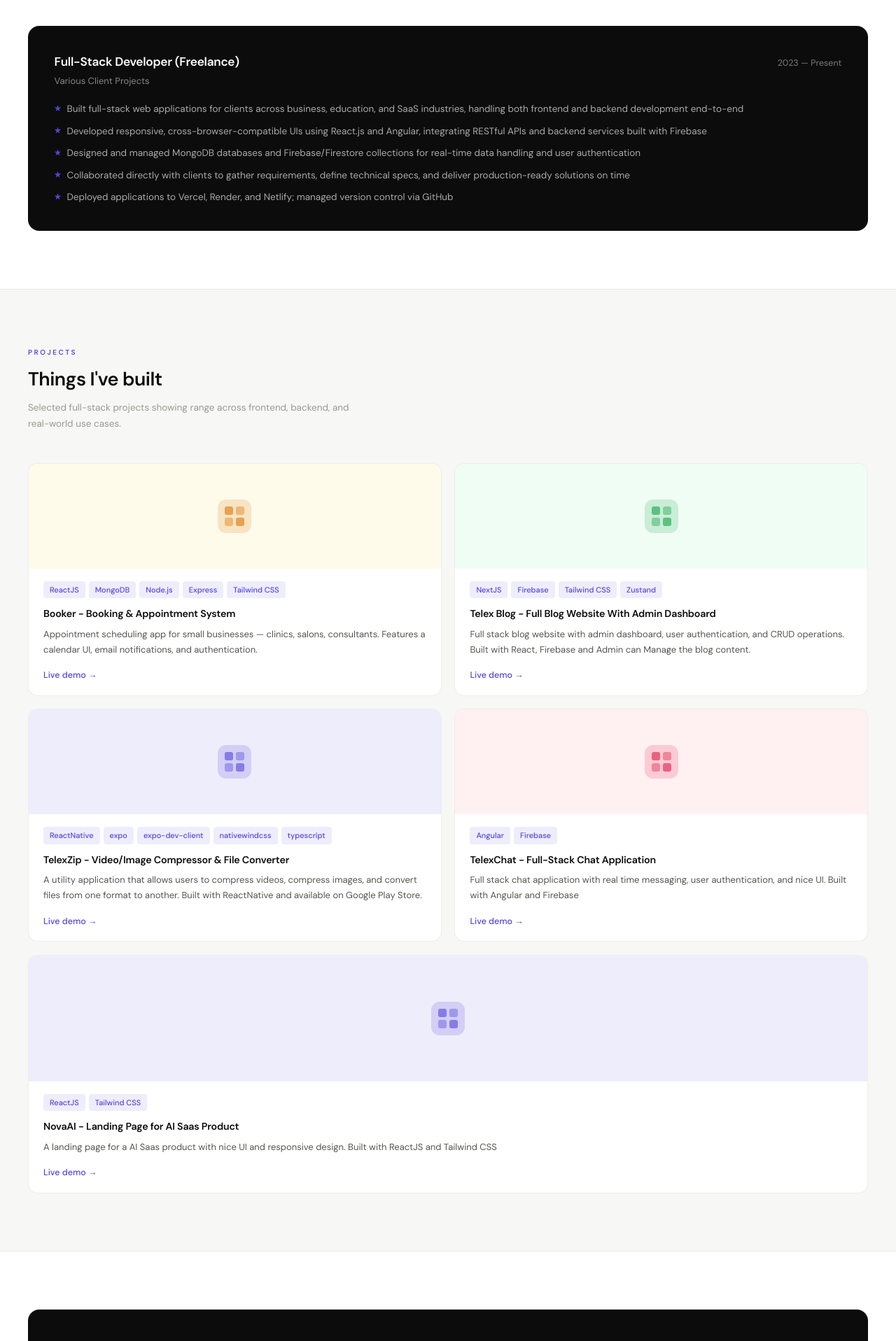
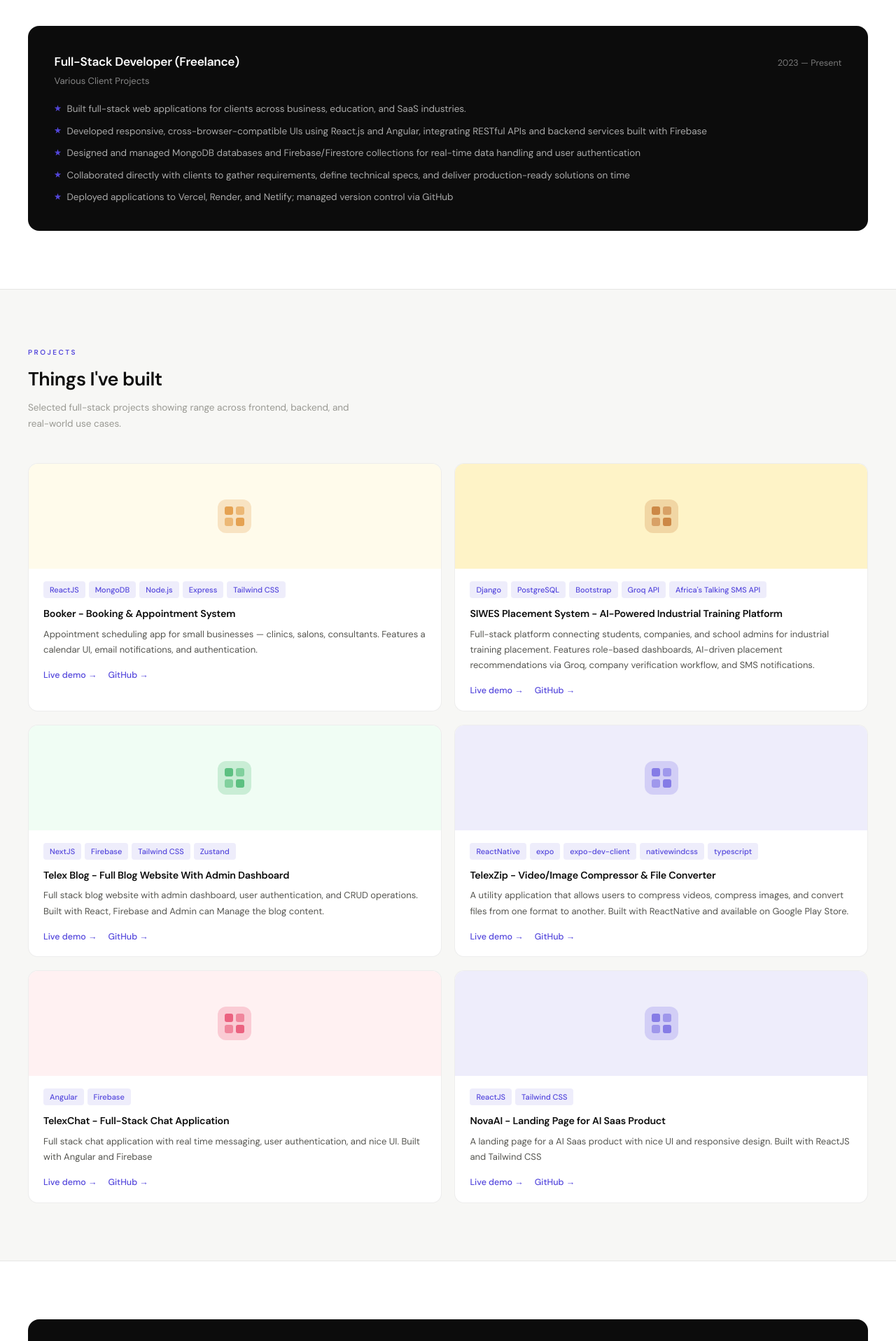
Before and after one commit to AdejumoOlanrewaju/telex-mern-portfolio, a React (Vite) app: page / in a window 1280 px wide. Shown: the part 2120-4037 px from the top of the page at 70% size. Built offline with nearby package versions, Linux system fonts and the light colour scheme.

Commit message:
skill and projects update

```diff
--- a/src/components/Experience/Experience.jsx
+++ b/src/components/Experience/Experience.jsx
@@ -8,7 +8,7 @@ const experience = [
     period: '2023 — Present',
     sub: 'Various Client Projects',
     points: [
-      'Built full-stack web applications for clients across business, education, and SaaS industries, handling both frontend and backend development end-to-end',
+      'Built full-stack web applications for clients across business, education, and SaaS industries.',
       'Developed responsive, cross-browser-compatible UIs using React.js and Angular, integrating RESTful APIs and backend services built with Firebase',
       'Designed and managed MongoDB databases and Firebase/Firestore collections for real-time data handling and user authentication',
       'Collaborated directly with clients to gather requirements, define technical specs, and deliver production-ready solutions on time',
--- a/src/components/Projects/Projects.jsx
+++ b/src/components/Projects/Projects.jsx
@@ -62,7 +62,7 @@ export default function Projects() {
                 <p className={styles.projDesc}>{project.description}</p>
                 <div className={styles.links}>
                   <a href={project.demo}  target='_blank' className={styles.projLink}>Live demo →</a>
-                  {/* <a href={project.github} target='_blank' className={styles.projLink}>GitHub →</a> */}
+                  <a href={project.github} target='_blank' className={styles.projLink}>GitHub →</a>
                 </div>
               </div>
             </motion.div>
--- a/src/data/index.js
+++ b/src/data/index.js
@@ -8,12 +8,25 @@ export const projects = [
     color: '#fffbeb',
     iconColor: '#d97706',
     demo: 'https://booker-sigma.vercel.app',
-    github: '#',
+    github: 'https://github.com/AdejumoOlanrewaju/booker-frontend',
     featured: false,
   },
 
   {
     id: 2,
+    title: 'SIWES Placement System - AI-Powered Industrial Training Platform',
+    description:
+      'Full-stack platform connecting students, companies, and school admins for industrial training placement. Features role-based dashboards, AI-driven placement recommendations via Groq, company verification workflow, and SMS notifications.',
+    stack: ['Django', 'PostgreSQL', 'Bootstrap', 'Groq API', "Africa's Talking SMS API"],
+    color: '#fef3c7',
+    iconColor: '#b45309',
+    demo: 'https://placement-system-8gyc.onrender.com/', // add your Render deployment link here
+    github: 'https://github.com/AdejumoOlanrewaju/Placement-System',
+    featured: false,
+  },
+
+  {
+    id: 3,
     title: 'Telex Blog - Full Blog Website With Admin Dashboard',
     description:
       'Full stack blog website with admin dashboard, user authentication, and CRUD operations. Built with React, Firebase and Admin can Manage the blog content.',
@@ -21,12 +34,12 @@ export const projects = [
     color: '#f0fdf4',
     iconColor: '#16a34a',
     demo: 'https://telex-blog.vercel.app',
-    github: '#',
+    github: 'https://github.com/AdejumoOlanrewaju/sass-next',
     featured: false,
   },
 
   {
-    id: 3,
+    id: 4,
     title: 'TelexZip - Video/Image Compressor & File Converter',
     description:
       'A utility application that allows users to compress videos, compress images, and convert files from one format to another. Built with ReactNative and available on Google Play Store.',
@@ -34,12 +47,12 @@ export const projects = [
     color: '#eeedfb',
     iconColor: '#5346dc',
     demo: 'https://play.google.com/store/apps/details?id=com.telextech.snapkit',
-    github: '#',
+    github: 'https://github.com/AdejumoOlanrewaju/TelexZip',
     featured: false,
   },
 
   {
-    id: 4,
+    id: 5,
     title: 'TelexChat - Full-Stack Chat Application',
     description:
       'Full stack chat application with real time messaging, user authentication, and nice UI. Built with Angular and Firebase',
@@ -47,32 +60,36 @@ export const projects = [
     color: '#fff1f2',
     iconColor: '#e11d48',
     demo: 'https://telex-chat-ng.vercel.app',
-    github: '#',
+    github: 'https://github.com/AdejumoOlanrewaju/telex-chat-ng',
     featured: false,
   },
 
   {
-    id: 5,
+    id: 6,
     title: 'NovaAI - Landing Page for AI Saas Product',
-    description:'A landing page for a AI Saas product with nice UI and responsive design. Built with ReactJS and Tailwind CSS',
+    description: 'A landing page for a AI Saas product with nice UI and responsive design. Built with ReactJS and Tailwind CSS',
     stack: ['ReactJS', 'Tailwind CSS'],
     color: '#eeedfb',
     iconColor: '#5346dc',
     demo: 'https://nova-ai-jet-ten.vercel.app',
-    github: '#',
-    featured: true,
+    github: 'https://github.com/AdejumoOlanrewaju/Nova_AI',
+    featured: false,
   },
+
+
+
+
 
 ]
 
 export const skills = [
   {
     category: 'Frontend',
-    items: ['React.js', 'Angular', 'TypeScript', 'JavaScript', 'Tailwind CSS', 'HTML & CSS'],
+    items: ['Next JS','React.js', 'Angular', 'TypeScript', 'JavaScript', 'Tailwind CSS', 'HTML & CSS'],
   },
   {
     category: 'Backend',
-    items: ['Node.js', 'Express.js', 'REST APIs', 'JWT Auth', 'Socket.io'],
+    items: ['Node.js', 'Express.js', 'REST APIs', 'JWT Auth'],
   },
   {
     category: 'Database & Cloud',
```
